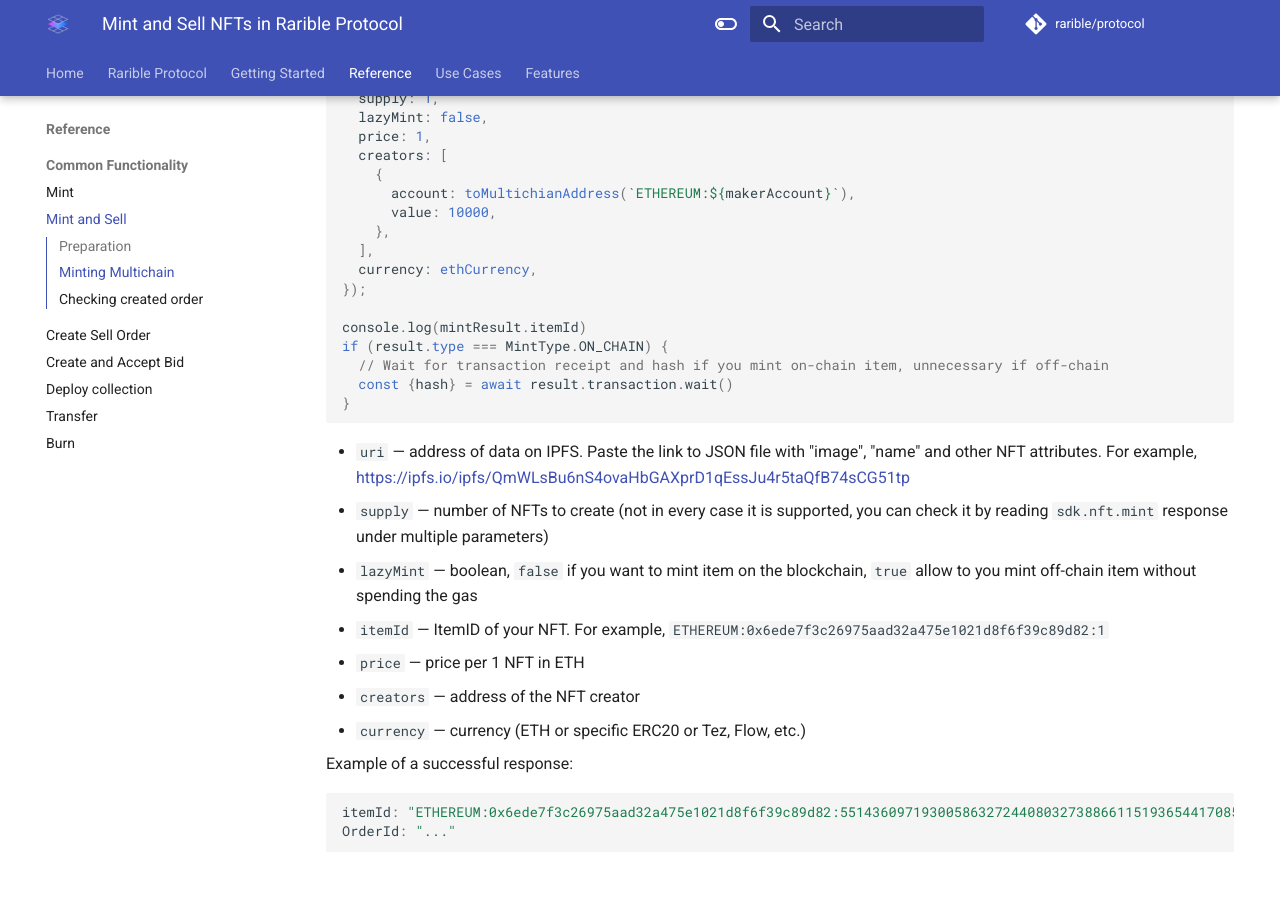
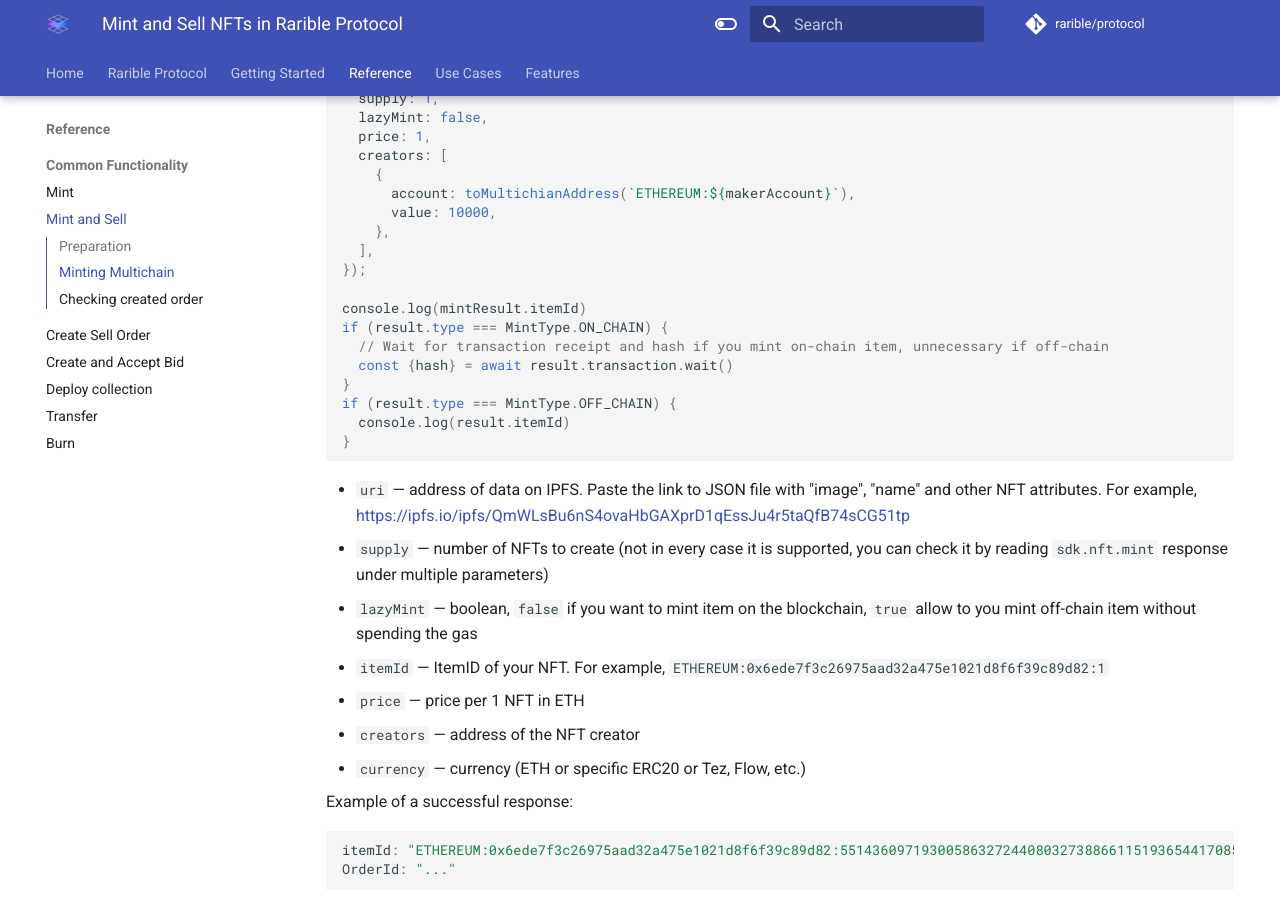
Before and after one commit to rarible/protocol, an MkDocs documentation site: the page built from docs/overview/mint-and-sell.md, in a window 1280 px wide and 900 px high, scrolled down 1088 px. Built offline with MkDocs 1.6.1 and Material for MkDocs 9.7.7, drawn with Linux system fonts in a browser that asks for light colours; comment, search, counter and statistics services are not loaded.

Commit message:
fix: fix mintResponse and console.log after review

````diff
--- a/docs/overview/mint-and-sell.md
+++ b/docs/overview/mint-and-sell.md
@@ -57,13 +57,15 @@
           value: 10000,
         },
       ],
-      currency: ethCurrency,
     });
 
     console.log(mintResult.itemId)
     if (result.type === MintType.ON_CHAIN) {
       // Wait for transaction receipt and hash if you mint on-chain item, unnecessary if off-chain
       const {hash} = await result.transaction.wait()
+    }
+    if (result.type === MintType.OFF_CHAIN) {
+      console.log(result.itemId)
     }
     ```
 
````
